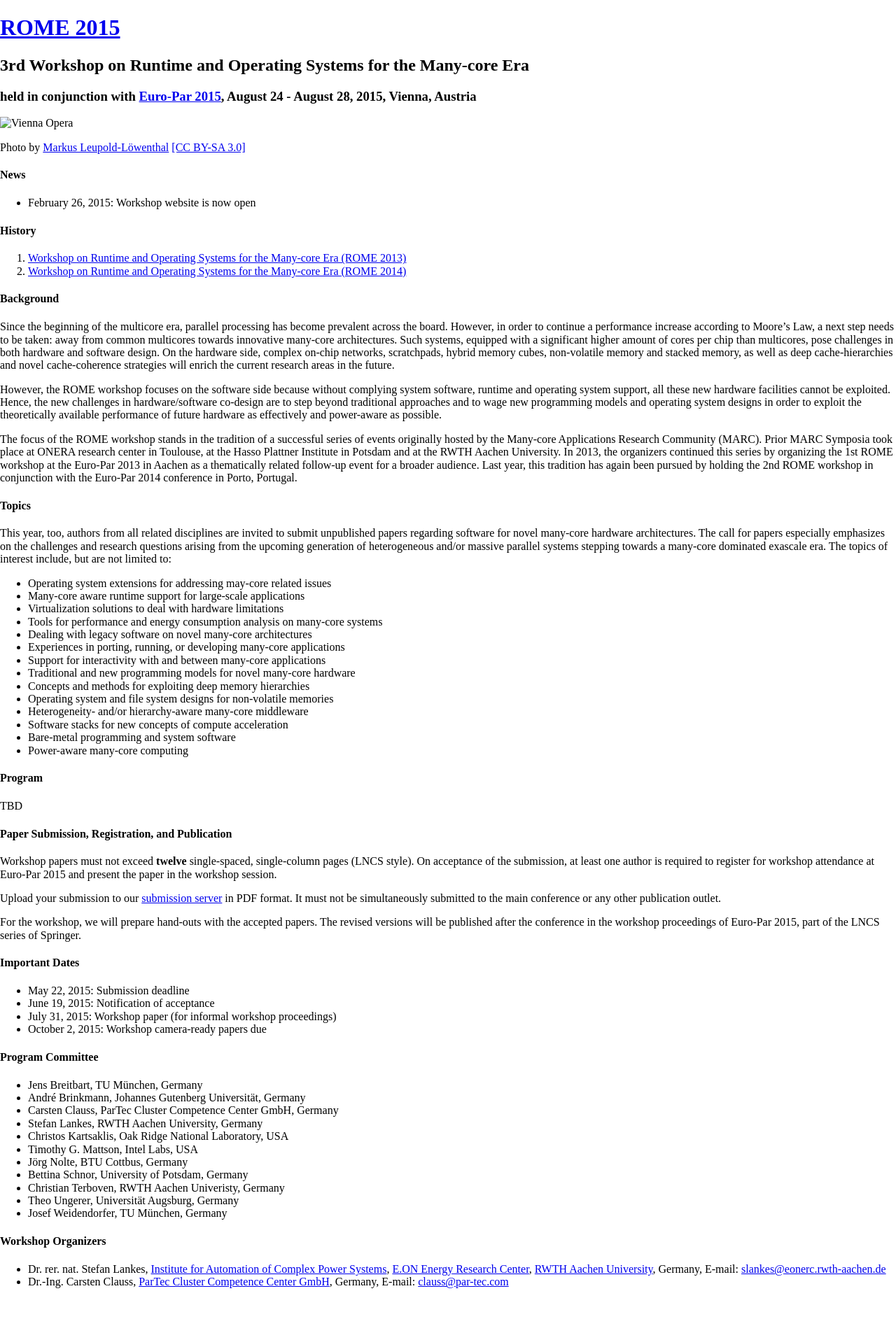
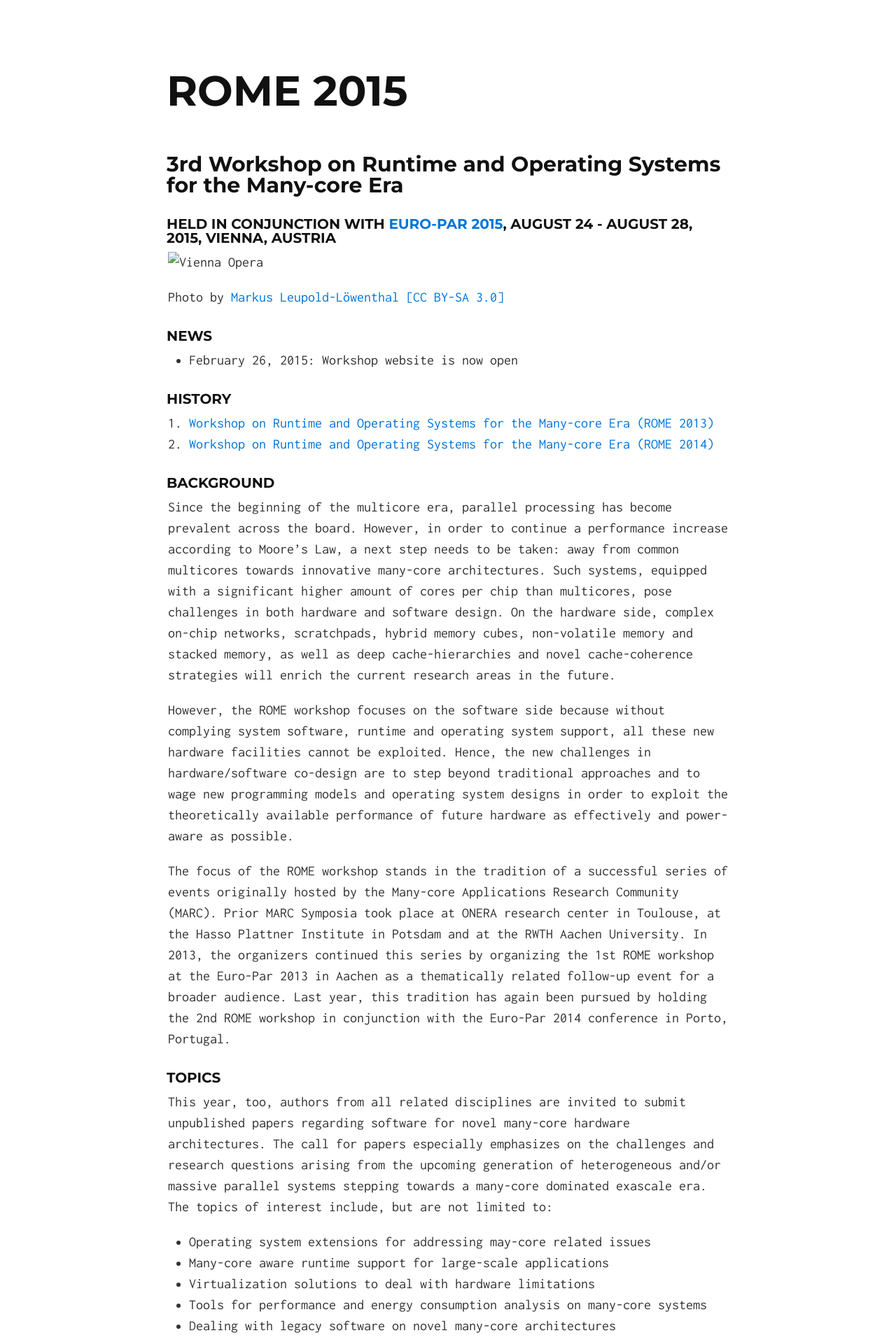
Before and after one commit to WROME/wrome.github.io, a Jekyll site: the page built from vienna2015.md, in a window 1280 px wide. Shown: the top 1915 px of the page at 70% size. Built offline with Jekyll 4.4.1, drawn with Linux system fonts in a browser that asks for light colours; nearby versions of some CDN libraries; library files that are not in the unit come from our copies; before the commit the page ends 1858 px from its top, so only the background shows below that.

Commit message:
minor changes for my laptop

```diff
--- a/_layouts/default.html
+++ b/_layouts/default.html
@@ -10,9 +10,9 @@
   <meta name="description" content="Workshop on Runtime and Operating Systems for the Many-core Era" />
   <meta name="keywords" content="operating systems, parallel computing, computer architectures, high-performance computing" />
   <title>{{ site.title }}</title>
-  <link rel="stylesheet" href="/ROME/css/normalize.css">
-  <link rel="stylesheet" href="/ROME/css/syntax.css">
-  <link rel="stylesheet" href="/ROME/css/solo.css">
+  <link rel="stylesheet" href="/css/normalize.css">
+  <link rel="stylesheet" href="/css/syntax.css">
+  <link rel="stylesheet" href="/css/solo.css">
 {% include head.html %}
 </head>
 <body>
```
